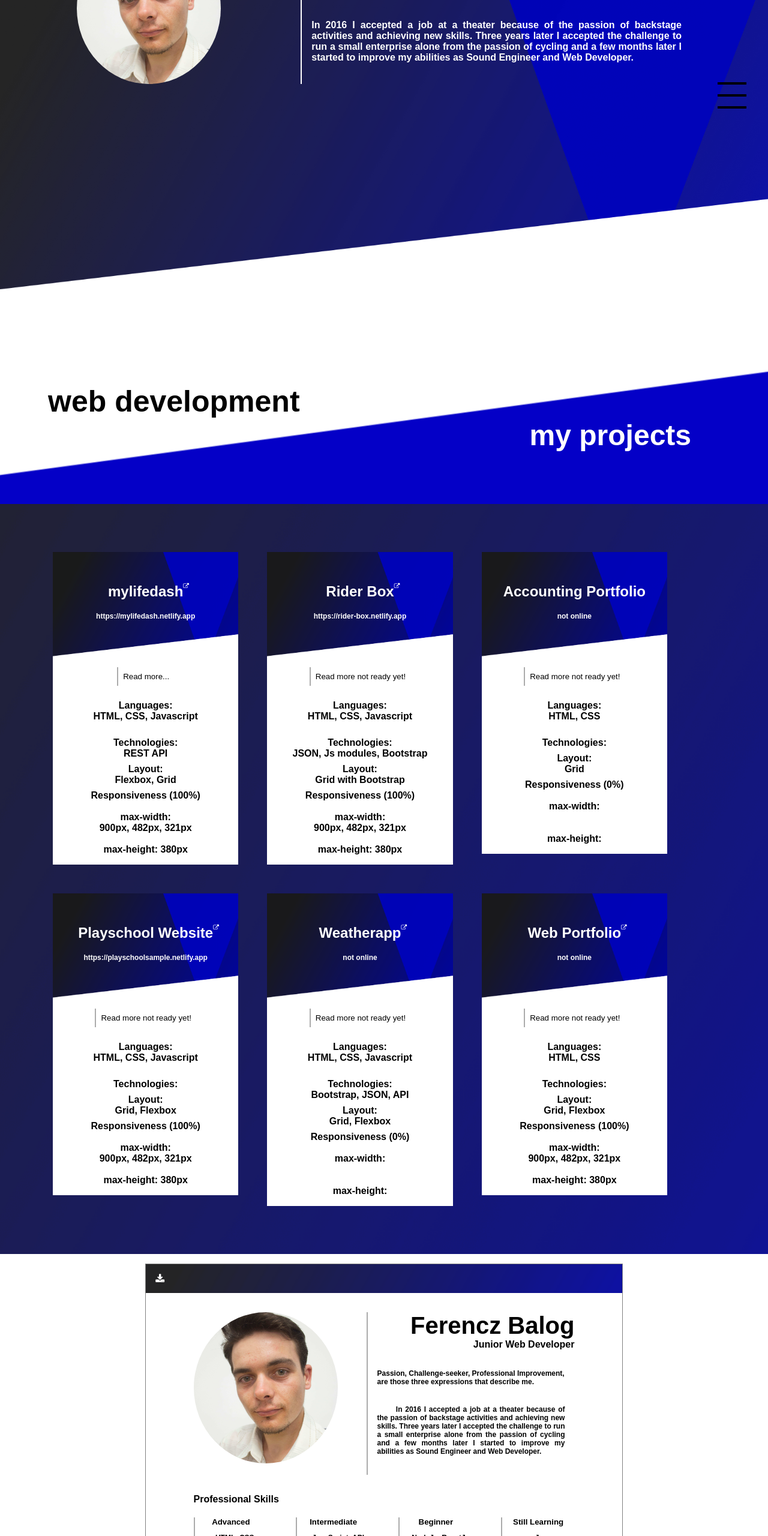
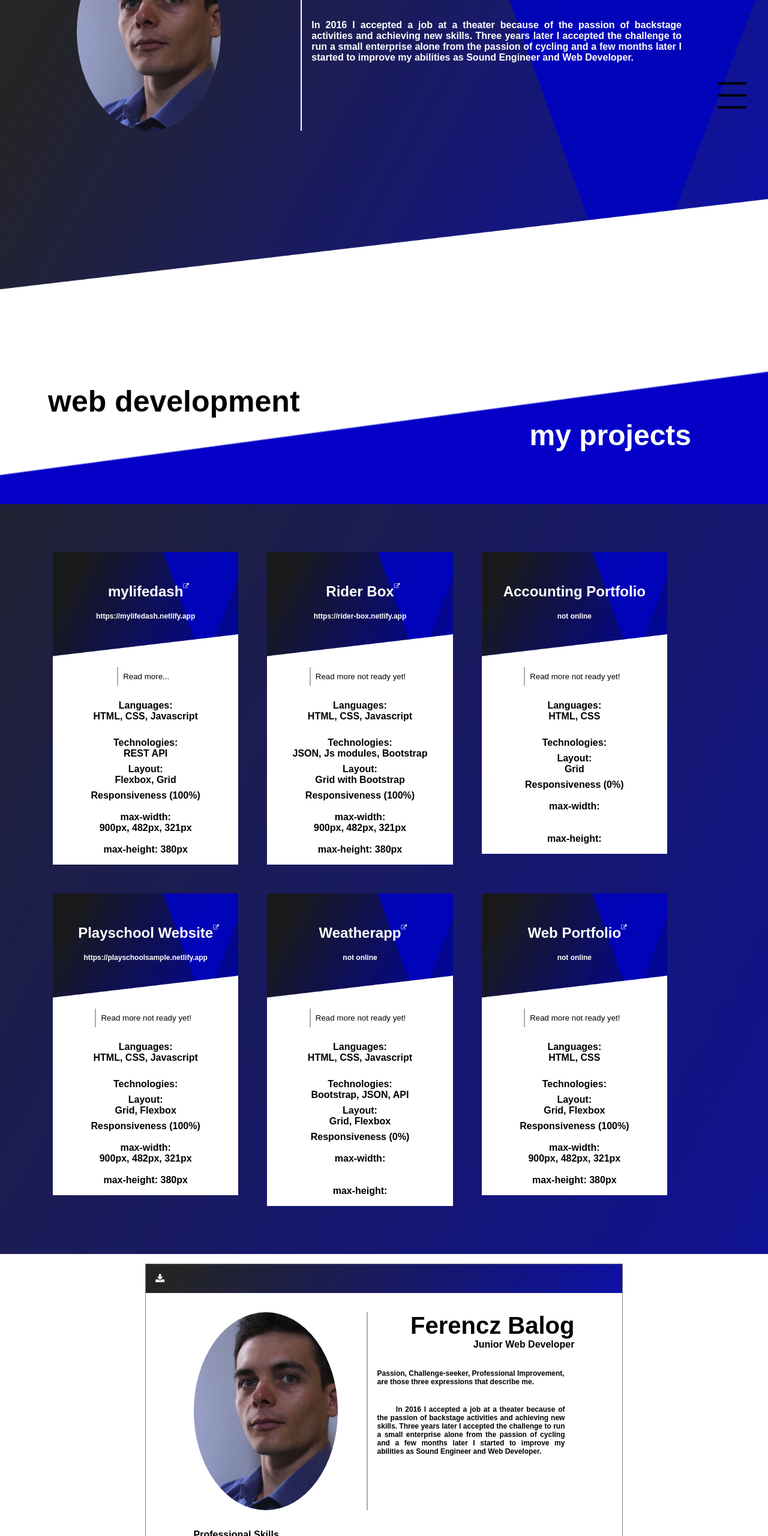
Before and after one commit to FerenczBalog/FerenczBalog.github.io, a plain HTML site: page index.html in a window 1280 px wide. Shown: the part 240-2800 px from the top of the page at 60% size. Drawn offline with Linux system fonts and the light colour scheme.

Commit message:
>> added new photo

```diff
--- a/index.html
+++ b/index.html
@@ -33,7 +33,7 @@
 
         <div class="photo-name"> <!--   PHOTO - NAME < -->
             <div class="grid">
-                <img src="/media/theme/img1.jpg" alt="profile-photo">
+                <img src="/media/theme/profil.jpeg" alt="profile-photo">
                 <div class="border-left">
                     <h1>Ferencz Balog</h1>
                     <h4>Junior Web Developer</h4>
@@ -303,7 +303,7 @@
 
             <div class="photo-name"> <!--   PHOTO - NAME < -->
                 <div class="grid">
-                    <img src="/media/theme/img1.jpg" alt="profile-photo">
+                    <img src="/media/theme/profil.jpeg" alt="profile-photo">
                     <div class="border-left">
                         <h1>Ferencz Balog</h1>
                         <h4>Junior Web Developer</h4>
--- a/style.css
+++ b/style.css
@@ -582,7 +582,6 @@ a:-webkit-any-link, #hamburger-container, button, i, .project-img *, .fa a {
 
     .section-header > p {
         right: 10%;
-        top: 60%;
         font-size: 20px;
     }
 
```
Also changed, not shown: media/theme/profil.jpeg (added), 1 other file.
